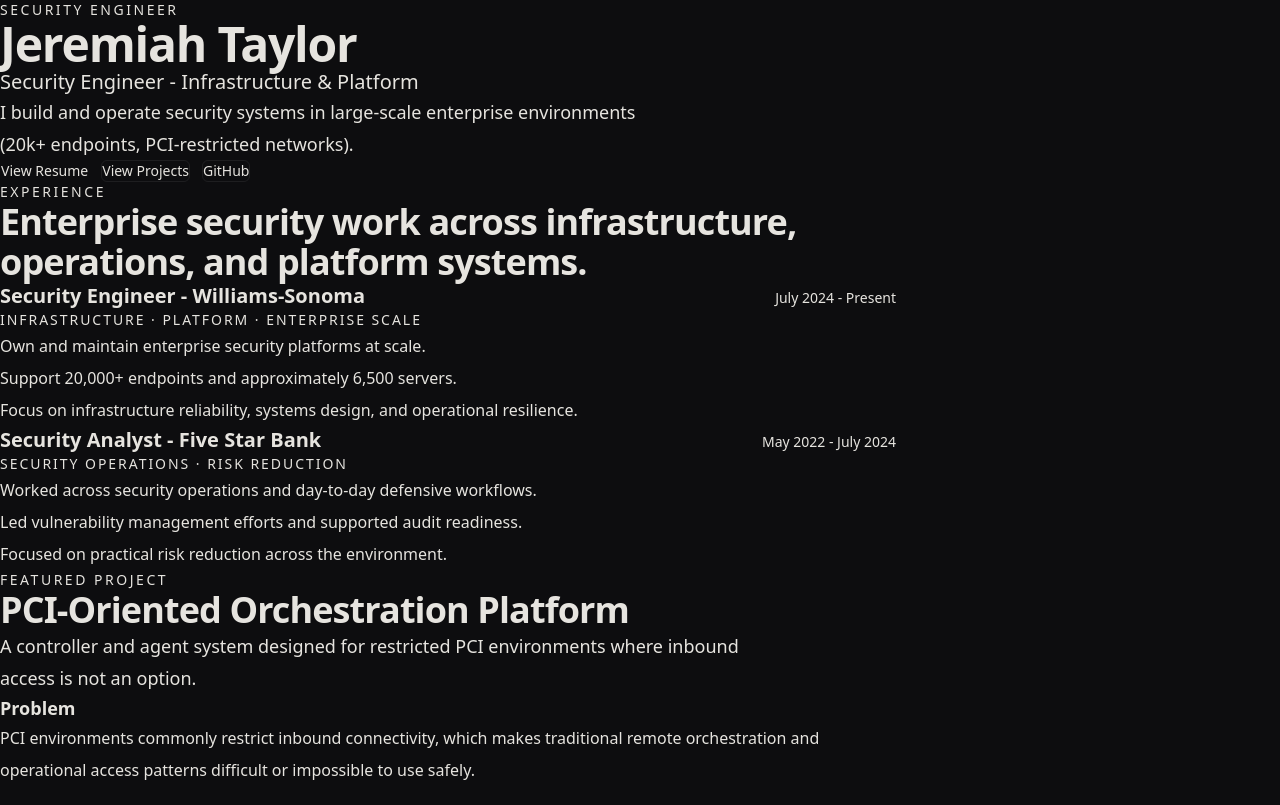
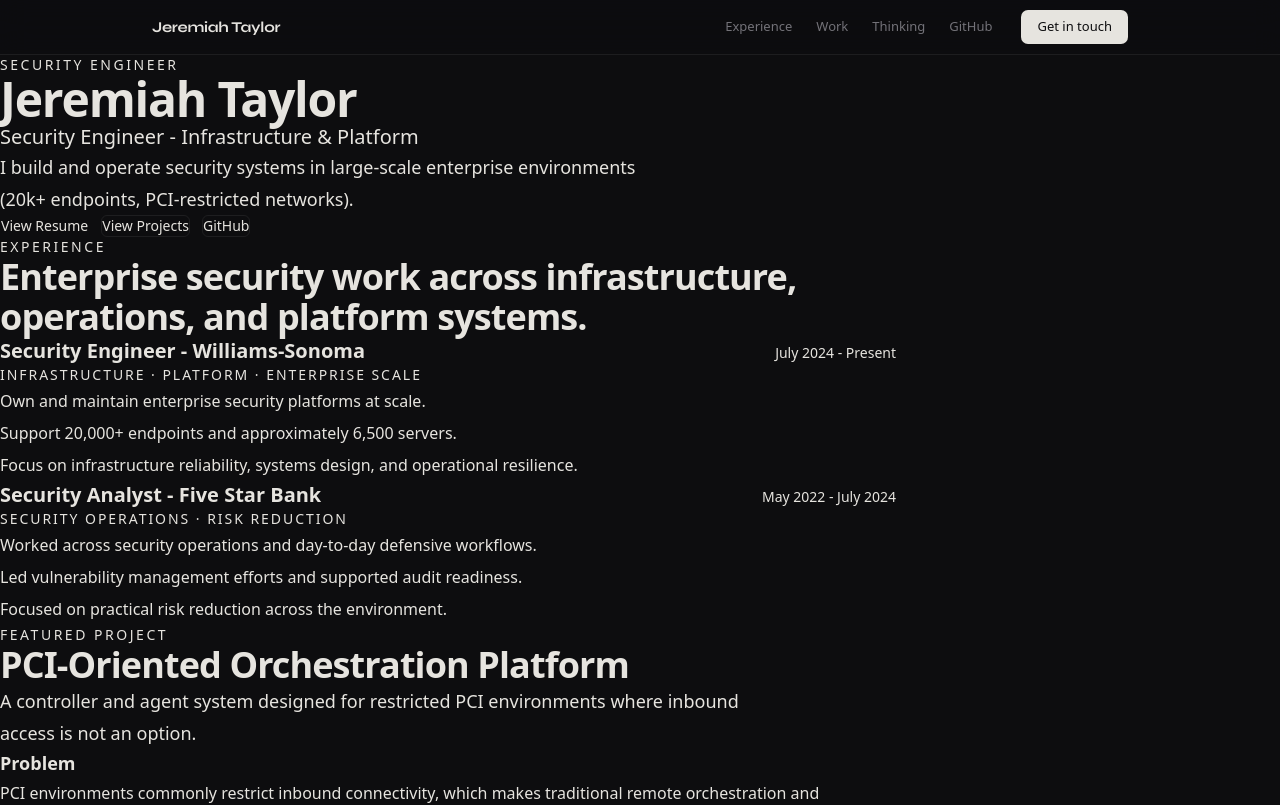
Before and after one commit to Jeremiahtaylor2017/personalsite, a Next.js app: page / in a window 1280 px wide. Shown: the top 805 px of the page. Built offline with nearby package versions, Linux system fonts and the light colour scheme.

Commit message:
wip: nav

```diff
--- a/app/layout.tsx
+++ b/app/layout.tsx
@@ -1,5 +1,6 @@
 import type { Metadata } from "next";
 import { Syne, DM_Sans, JetBrains_Mono } from "next/font/google";
+import Nav from "@/components/Nav";
 import "./globals.css";
 
 const syne = Syne({
@@ -35,7 +36,10 @@
 			lang="en"
 			className={`${syne.variable} ${dmSans.variable} ${jetbrainsMono.variable} h-full antialiased`}
 		>
-			<body className="min-h-full flex flex-col">{children}</body>
+			<body className="min-h-full flex flex-col">
+				<Nav />
+				{children}
+			</body>
 		</html>
 	);
 }
--- /dev/null
+++ b/components/Nav.tsx
@@ -0,0 +1,64 @@
+export default function Nav() {
+	return (
+		<nav style={{
+			position: "sticky",
+			top: 0,
+			zIndex: 200,
+			background: "rgba(13,13,15,0.88)",
+			backdropFilter: "blur(14px) saturate(160%)",
+			borderBottom: "1px solid var(--border)",
+		}}>
+			<div style={{
+				maxWidth: 1040,
+				margin: "0 auto",
+				padding: "0 32px",
+				height: 54,
+				display: "flex",
+				alignItems: "center",
+			}}>
+				<a href="#" style={{
+					fontFamily: "var(--font-display)",
+					fontSize: 15,
+					fontWeight: 700,
+					color: "var(--text)",
+					letterSpacing: "-0.02em",
+					marginRight: "auto",
+				}}>
+					Jeremiah Taylor
+				</a>
+
+				<ul style={{ display: "flex", gap: 2, listStyle: "none", marginRight: 18 }}>
+					{[
+						{ label: "Experience", href: "#experience" },
+						{ label: "Work", href: "#work" },
+						{ label: "Thinking", href: "#thinking" },
+						{ label: "GitHub", href: "https://github.com/Jeremiahtaylor2017" },
+					].map(({ label, href }) => (
+						<li key={label}>
+							<a href={href} style={{
+								fontSize: 13,
+								color: "var(--text-2)",
+								padding: "5px 11px",
+								borderRadius: 6,
+								display: "block",
+							}}>
+								{label}
+							</a>
+						</li>
+					))}
+				</ul>
+
+				<a href="mailto:jeremiahtaylor2021@gmail.com" style={{
+					fontSize: 13,
+					fontWeight: 500,
+					padding: "6px 16px",
+					borderRadius: 7,
+					background: "var(--text)",
+					color: "var(--bg)",
+				}}>
+					Get in touch
+				</a>
+			</div>
+		</nav>
+	)
+}
```
